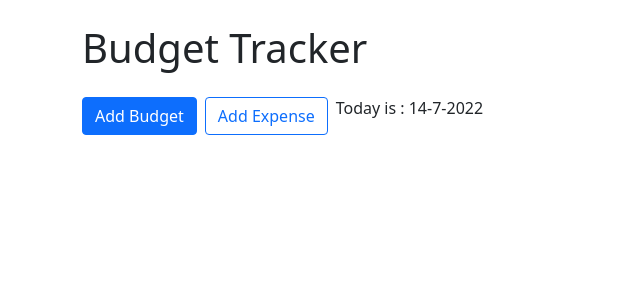
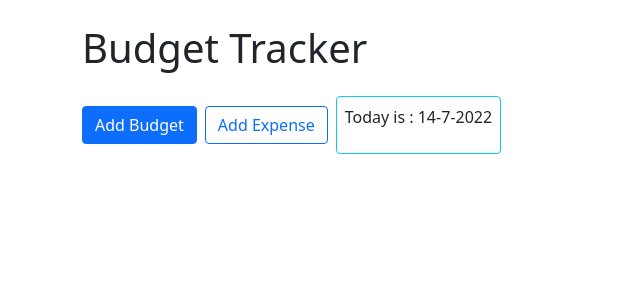
Before and after one commit to chris92vr/Budget-Tracker, a React (Create React App) app: page / in a window 1280 px wide. Shown: the top 300 px of the page, without its empty margins (0-640 px from the left). Built offline with nearby package versions, Linux system fonts and the light colour scheme.

Commit message:
Added CurrentDate component

```diff
--- a/src/App.js
+++ b/src/App.js
@@ -34,7 +34,7 @@ function App() {
           <Button variant="outline-primary" onClick={openAddExpenseModal}>
             Add Expense
           </Button>
-          <CurrentDate className="ml-auto" />
+          <CurrentDate className="ml-auto text-info border border-info" />
         </Stack>
         <div
           style={{
--- a/src/components/CurrentDate.js
+++ b/src/components/CurrentDate.js
@@ -19,7 +19,7 @@ export class CurrentDate extends Component {
 
   render(){
     return (
-      <div className="App">
+      <div className="CurrentDate ml-auto text-dark border border-info rounded p-2">
         <p>Today is : {this.state.date}</p>
       </div>
     );
```
